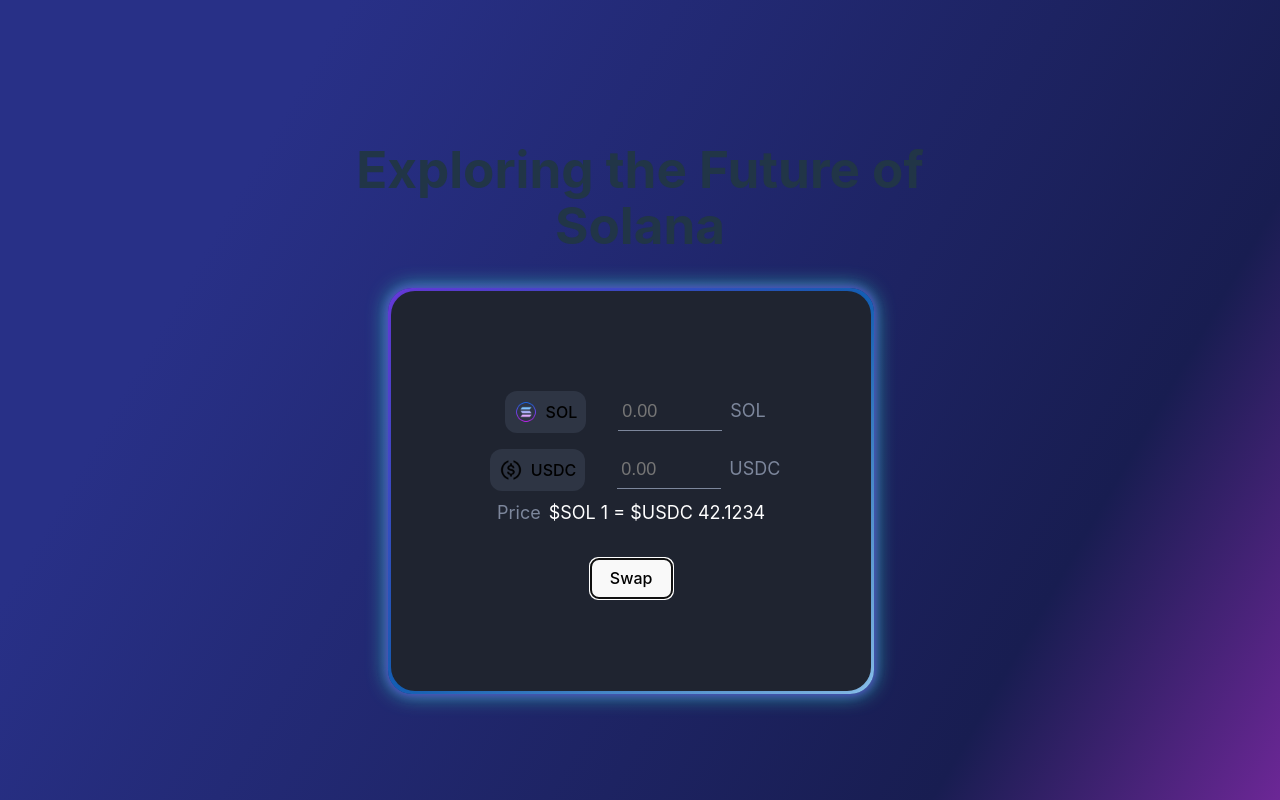
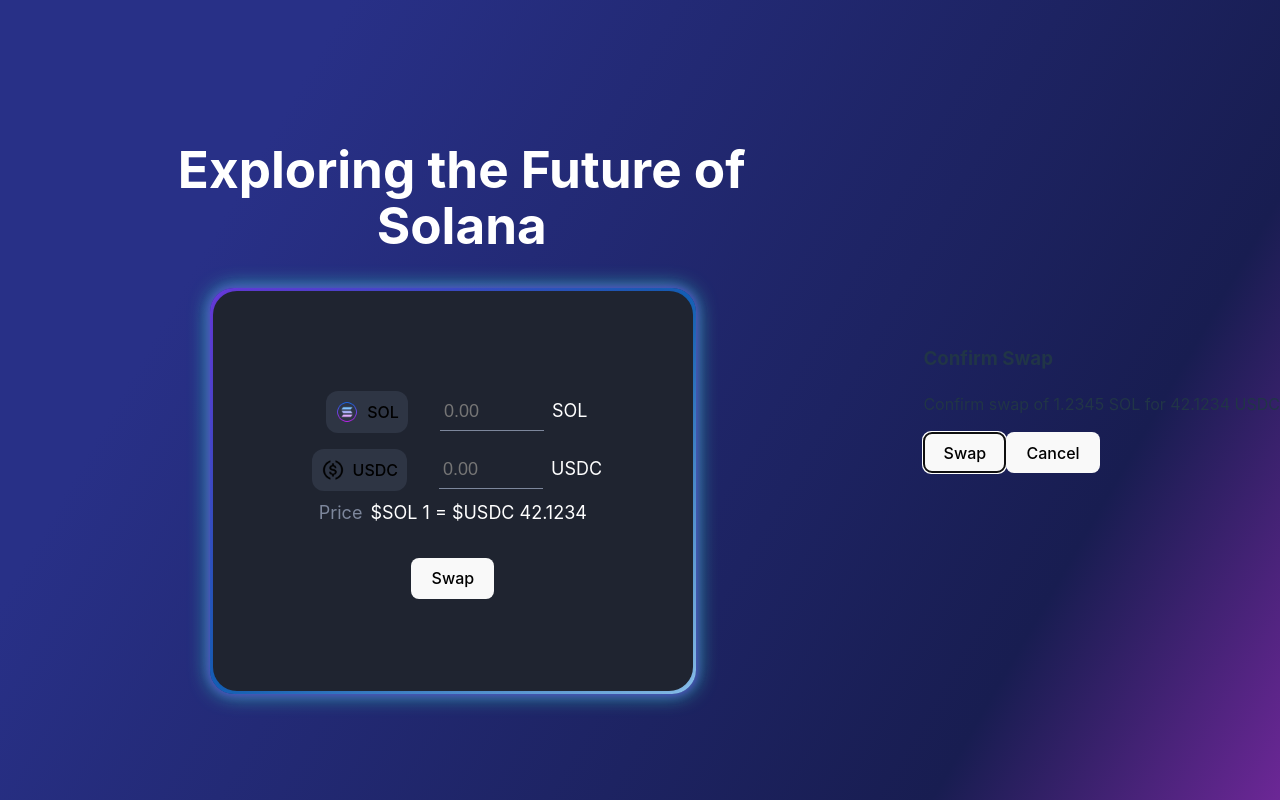
Before and after one commit to timg512372/solana-dex, a React (Vite) app in the folder frontend/: page / in a window 1280 px wide. Both pictures are taken after a click on the button "Swap". Built offline with nearby package versions, Linux system fonts and the light colour scheme.

Commit message:
Current Updates

```diff
--- a/frontend/src/App.css
+++ b/frontend/src/App.css
@@ -88,7 +88,7 @@
 
 .token-label {
   font-size: 1.125rem;
-  color: #7d879c;
+  color: white;
 }
 
 .token-swap-price {
--- a/frontend/src/App.jsx
+++ b/frontend/src/App.jsx
@@ -1,11 +1,12 @@
-import { useState } from "react";
-import { Transition, Menu} from '@headlessui/react'
+import { useState, Fragment} from "react";
+import { Transition, Menu, Dialog} from '@headlessui/react'
 import classNames from 'classnames';
 import "./App.css";
 function App() {
 
   const [fromToken, setFromToken] = useState('SOL');
   const [toToken, setToToken] = useState('USDC');
+  const [openDialog, setOpenDialog] = useState(false);
 
   const handleFromTokenChange = (value) => {
     setFromToken(value);
@@ -153,11 +154,80 @@
               <span className="token-price-label">Price</span>
               <span className="token-price-value">${fromToken} 1 = ${toToken} 42.1234</span>
             </div>
-              <button className="token-swap-button bg-green hover:bg-green-700 rounded-lg text-white py-2 px-8">
+              <button className="token-swap-button bg-green hover:bg-green-700 rounded-lg text-white py-2 px-8"
+                onClick={() => {
+                  setOpenDialog(true);
+                }}>
                 Swap
               </button>
             </div>
           </div>
+          <Transition appear show={openDialog} as={Fragment}>
+        <Dialog as="div" onClose={() => {
+          setOpenDialog(false);
+        }}>
+          <Transition.Child
+            as={Fragment}
+            enter="ease-out duration-300"
+            enterFrom="opacity-0"
+            enterTo="opacity-100"
+            leave="ease-in duration-200"
+            leaveFrom="opacity-100"
+            leaveTo="opacity-0"
+          >
+            <div className="fixed inset-0 bg-black bg-opacity-25" />
+          </Transition.Child>
+
+          <div className="fixed inset-0 overflow-y-auto">
+            <div className="flex min-h-full items-center justify-center p-4 text-center">
+              <Transition.Child
+                as={Fragment}
+                enter="ease-out duration-300"
+                enterFrom="opacity-0 scale-95"
+                enterTo="opacity-100 scale-100"
+                leave="ease-in duration-200"
+                leaveFrom="opacity-100 scale-100"
+                leaveTo="opacity-0 scale-95"
+              >
+                <Dialog.Panel className="w-full max-w-md transform overflow-hidden rounded-2xl bg-white p-6 text-left align-middle shadow-xl transition-all">
+                  <Dialog.Title
+                    as="h3"
+                    className="text-lg font-medium leading-6 text-gray-900"
+                  >
+                    Confirm Swap
+                  </Dialog.Title>
+                  <div className="mt-2">
+                    <p className="text-sm text-gray-500">
+                      Confirm swap of 1.2345 {fromToken} for 42.1234 {toToken}
+                    </p>
+                  </div>
+
+                  <div className="mt-4">
+                    <button
+                      type="button"
+                      className="inline-flex justify-center rounded-md border border-transparent bg-blue-100 px-4 py-2 text-sm font-medium text-blue-900 hover:bg-blue-200 focus:outline-none focus-visible:ring-2 focus-visible:ring-blue-500 focus-visible:ring-offset-2"
+                      onClick={() => {
+                        setOpenDialog(false);
+                      }}
+                    >
+                      Swap
+                    </button>
+                    <button
+                      type="button"
+                      className="inline-flex justify-center rounded-md border border-transparent bg-blue-100 px-4 py-2 text-sm font-medium text-blue-900 hover:bg-blue-200 focus:outline-none focus-visible:ring-2 focus-visible:ring-blue-500 focus-visible:ring-offset-2"
+                      onClick={() => {
+                        setOpenDialog(false);
+                      }}
+                    >
+                      Cancel
+                    </button>
+                  </div>
+                </Dialog.Panel>
+              </Transition.Child>
+            </div>
+          </div>
+        </Dialog>
+      </Transition>
       </div>
     </div>
   );
--- a/frontend/src/index.css
+++ b/frontend/src/index.css
@@ -34,6 +34,7 @@
 h1 {
   font-size: 3.2em;
   line-height: 1.1;
+  color: white;
 }
 
 button {
```
